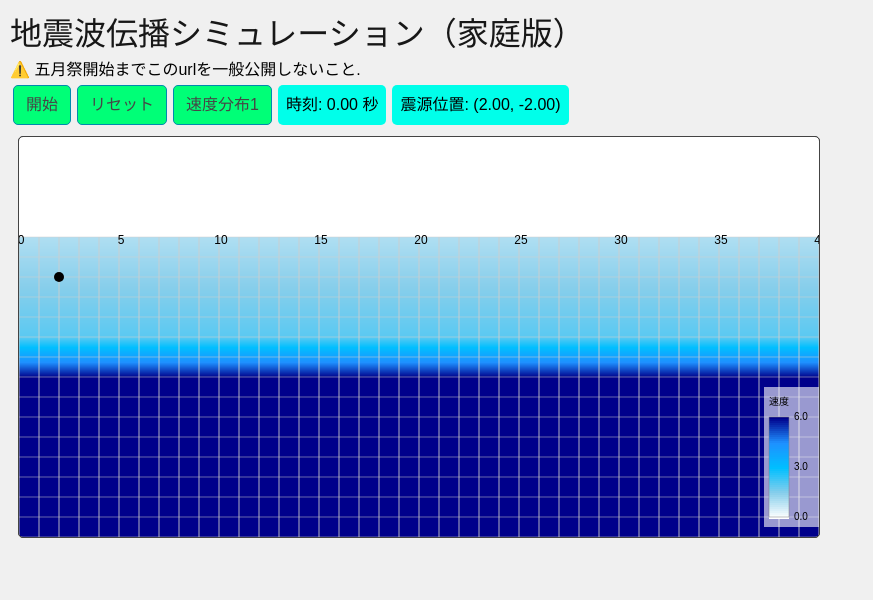
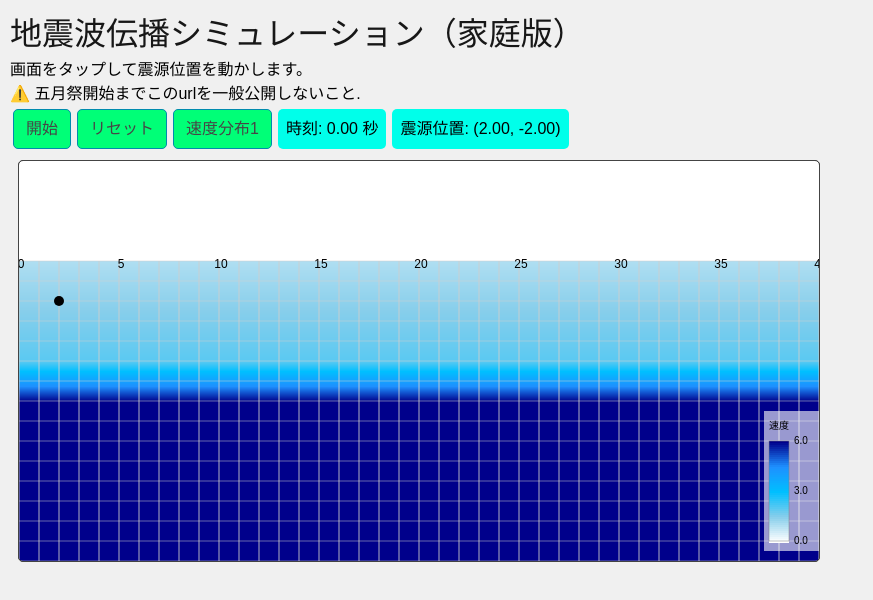
Before and after one commit to chiwaku-wakwak/chiwaku-simulation, a Next.js app: page / in a window 1280 px wide. Shown: the top 600 px of the page, without its empty margins (0-873 px from the left). Built offline with nearby package versions, Linux system fonts and the light colour scheme.

Commit message:
add explanation

```diff
--- a/src/app/page.tsx
+++ b/src/app/page.tsx
@@ -6,6 +6,7 @@ const App: React.FC = () => {
   return (
     <div className="App">
       <h1>地震波伝播シミュレーション（家庭版）</h1>
+      <p>画面をタップして震源位置を動かします。</p>
       <p>⚠️ 五月祭開始までこのurlを一般公開しないこと.</p>
       <WaveSpeedCanvas />
     </div>
```
